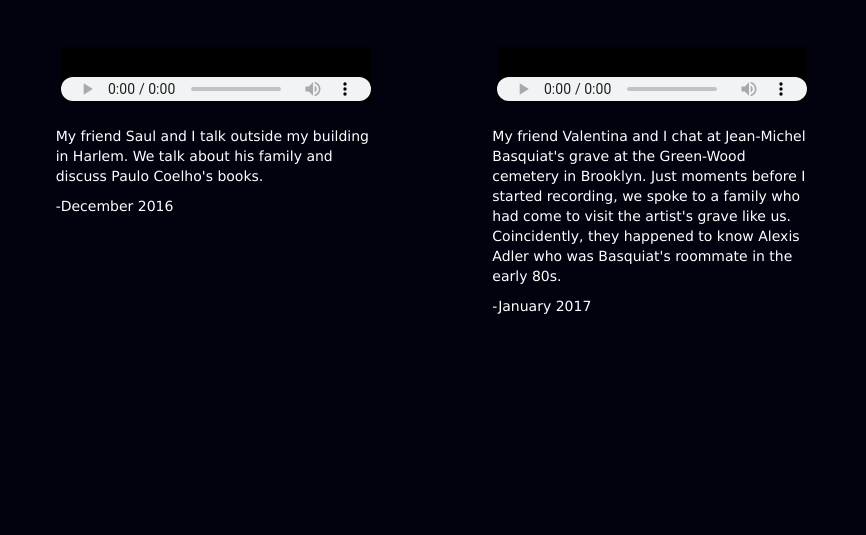
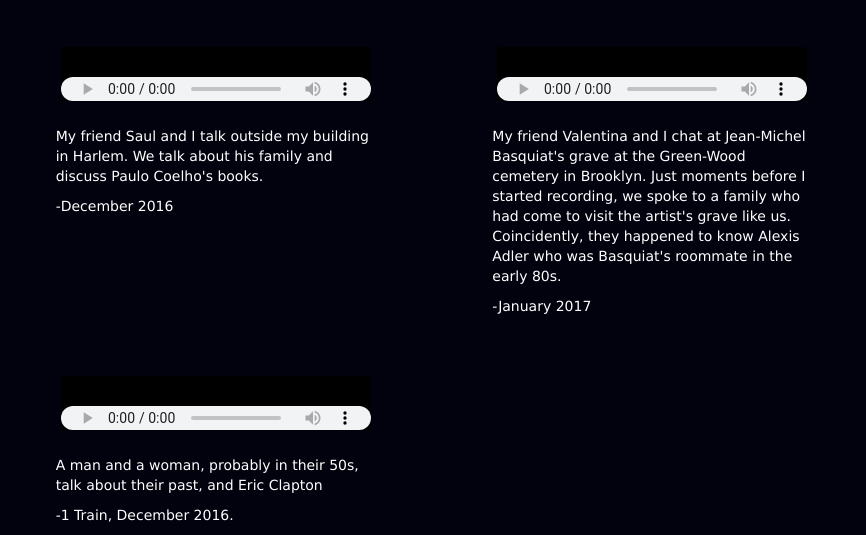
Before and after one commit to denbal87/denbal87.github.io, a plain HTML site: page convos.html in a window 1280 px wide. Shown: the part 289-824 px from the top of the page, without its empty margins (206-1072 px from the left). Before the commit the page ends 800 px from the top, so only its background shows below. Drawn offline with nearby package versions, Linux system fonts and the light colour scheme.

Commit message:
added the eric clapton convo

```diff
--- a/convos.html
+++ b/convos.html
@@ -91,6 +91,27 @@
         </div>
       </div>
     </div>
+
+    <div class="row">
+      <div class="col-md-4 col-md-offset-2 page-content">
+        <audio controls>
+          <source src="nyc_sounds/mp3/eric_clapton_et_al.mp3" type="audio/mpeg"></source>
+          <source src="nyc_sounds/ogg/eric_clapton_et_al.ogg" type="audio/ogg"></source>
+          <!-- fallback for non supporting browsers goes here -->
+          <p>Your browser does not support HTML5 audio, but you can still
+          <a href="nyc_sounds/eric_clapton_et_al.m4a">download the file</a></p>
+        </audio>
+        <div class="description container">
+          <p>A man and a woman, probably in their 50s, talk about their past,
+          and Eric Clapton</p>
+          <p>-1 Train, December 2016.</p>
+        </div>
+      </div>
+      <div class="col-md-4 page-content">
+        <!-- audio file goes here -->
+      </div>
+    </div>
+
     <!-- jQuery (necessary for Bootstrap's JavaScript plugins) -->
     <script src="https://ajax.googleapis.com/ajax/libs/jquery/1.12.4/jquery.min.js"></script>
     <!-- Include all compiled plugins (below), or include individual files as needed -->
```
